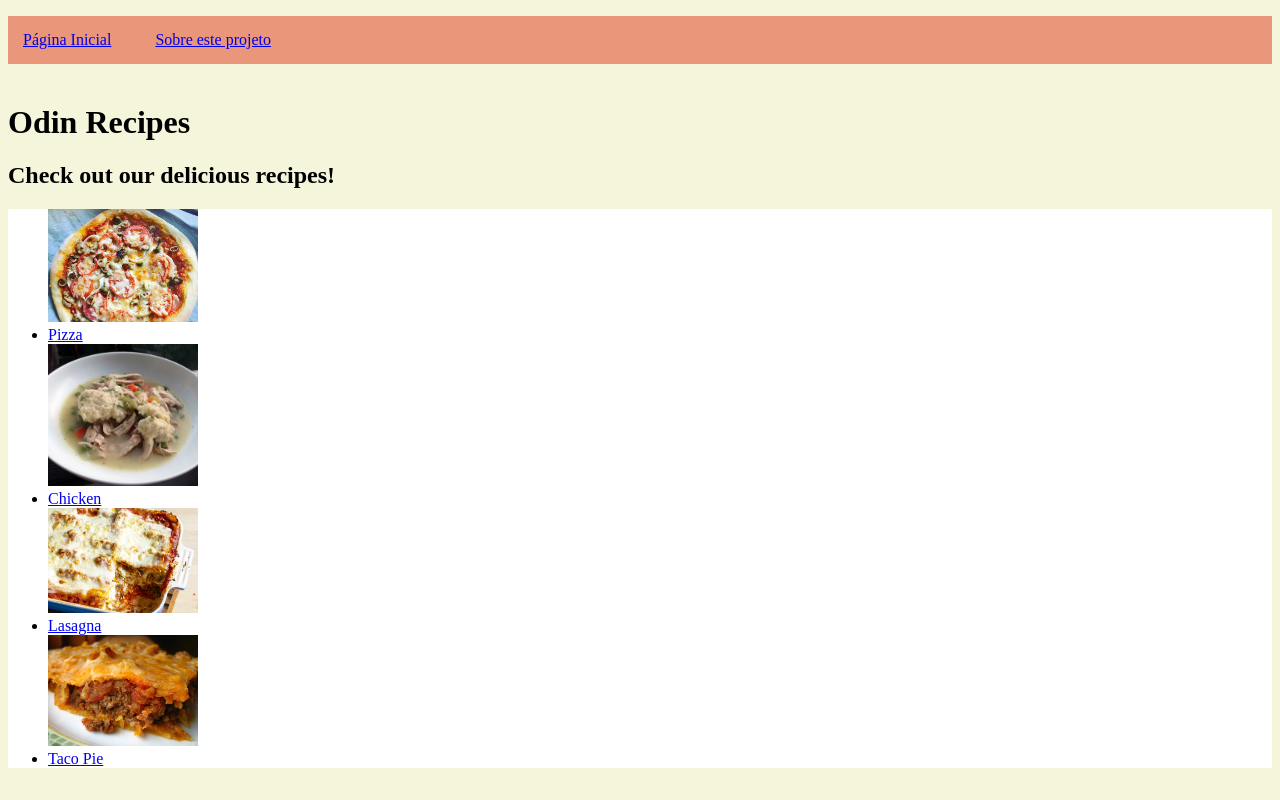
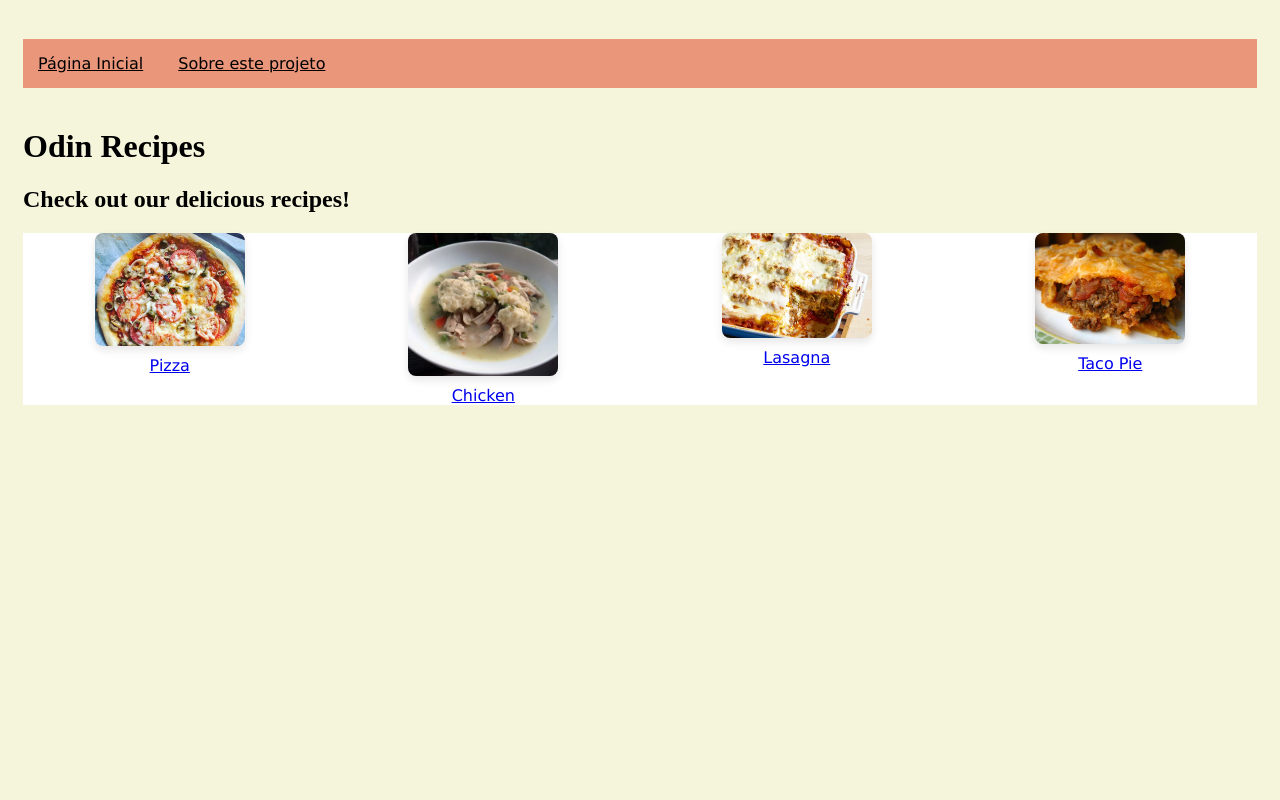
Before and after one commit to custodiotiago/odin-recipes, a plain HTML site: page index.html in a window 1280 px wide. Drawn offline with Linux system fonts and the light colour scheme.

Commit message:
Update CSS in all pages

```diff
--- a/index.html
+++ b/index.html
@@ -9,20 +9,28 @@
 
 </head>
 <body>
-    <p id="navBar"><a id="navItem" href="index.html">Página Inicial</a> <a id="navItem" href="about.html">Sobre este projeto</a> </p>
+    <p class="navBar"><a href="index.html">Página Inicial</a> <a href="about.html">Sobre este projeto</a> </p>
     <h1>Odin Recipes</h1>
     <h2>Check out our delicious recipes!</h2>
 
     <div class="contentDiv">
-        <ul>
-            <img src="/images/pizza.png" width="150px">
-            <li><a href="recipes/pizza.html">Pizza</a></li>
-            <img src="/images/chicken.png" width="150px">
-            <li><a href="recipes/chicken.html">Chicken</a></li>
-            <img src="/images/lasagna.png" width="150px">
-            <li><a href="recipes/lasagna.html">Lasagna</a></li>
-            <img src="/images/tacopie.png" width="150px">
-            <li><a href="recipes/tacopie.html">Taco Pie</a></li>
+        <ul class="recipe-list">
+            <li>
+                <img src="/images/pizza.png" width="150px">
+                <a href="recipes/pizza.html">Pizza</a>
+            </li>
+            <li>
+                <img src="/images/chicken.png" width="150px">
+                <a href="recipes/chicken.html">Chicken</a>
+            </li>
+            <li>
+                <img src="/images/lasagna.png" width="150px">
+                <a href="recipes/lasagna.html">Lasagna</a>
+            </li>
+            <li>
+                <img src="/images/tacopie.png" width="150px">
+                <a href="recipes/tacopie.html">Taco Pie</a>
+            </li>
         </ul>
     </div>
 
--- a/styles.css
+++ b/styles.css
@@ -1,17 +1,48 @@
 body {
     background-color: beige;
+    padding: 15px;
 }
 
 .contentDiv {
     background-color: white;
+    font-family: Verdana, Geneva, Tahoma, sans-serif;
 }
 
-#navBar {
+.navBar {
     background-color:darksalmon;
     padding: 15px;
     margin-bottom: 40px;
+    font-family: 'Lucida Sans', 'Lucida Sans Regular', 'Lucida Grande', 'Lucida Sans Unicode', Geneva, Verdana, sans-serif;
+
 }
 
-#navItem {
-    margin-right: 40px;
+.navBar a {
+    margin-right: 30px;
+    color: black;
 }
+
+.recipe-list {
+    display: flex;
+    justify-content:space-around;
+    list-style-type: none;
+    padding: 0;
+    margin: 0;
+    gap: 20px;
+}
+
+.recipe-list li {
+    display: flex;
+    flex-direction: column;
+    align-items: center;
+    text-align: center;
+    gap: 10px;
+}
+
+.recipe-list img {
+    border-radius: 8px;
+    box-shadow: 0 4px 8px rgba(0, 0, 0, 0.1);
+}
+
+.imgPosts {
+    width: 300px;
+}
```
Also changed, not shown: about.html (+5 -1 lines), recipes/chicken.html (+3 -2 lines), recipes/lasagna.html (+3 -2 lines), recipes/pizza.html (+3 -2 lines), recipes/tacopie.html (+3 -2 lines).
